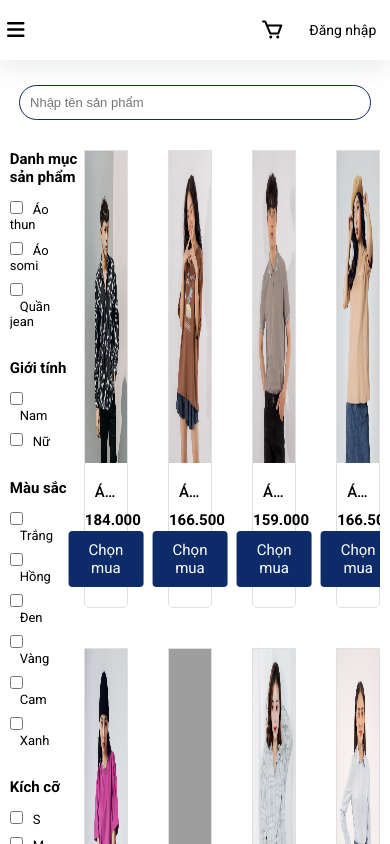
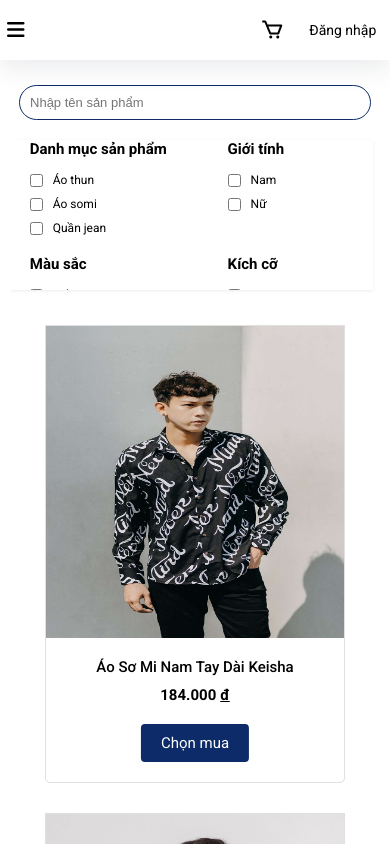
Before and after one commit to nguyenducde/shopping-authentic, a React (Create React App) app: page /danh-muc in a window 390 px wide. Shown: the top 844 px of the page. Built offline with nearby package versions, Linux system fonts and the light colour scheme; grey boxes are pictures that could not be loaded.

Commit message:
Responsive - Mobile - Category

```diff
--- a/src/pages/Category.js
+++ b/src/pages/Category.js
@@ -115,6 +115,7 @@ function Category(){
                 </div>
                 <div className='category'>
                     <div className='category__filter'>
+                        <div className='category__filter__group'>
                             <h3 className='category__filter__title'>Danh mục sản phẩm</h3>
                             <div className='category__filter__list'>
                                 {
@@ -125,6 +126,8 @@ function Category(){
                                     })
                                 }
                             </div>
+                        </div>
+                        <div className='category__filter__group'>
                             <h3 className='category__filter__title'>Giới tính</h3>
                             <div className='category__filter__list'>
                                 {
@@ -135,6 +138,8 @@ function Category(){
                                     })
                                 }
                             </div>
+                        </div>
+                        <div className='category__filter__group'>
                             <h3 className='category__filter__title'>Màu sắc</h3>
                             <div className='category__filter__list'>
                                 {
@@ -145,6 +150,8 @@ function Category(){
                                     })
                                 }
                             </div>
+                        </div>
+                        <div className='category__filter__group'>
                             <h3 className='category__filter__title'>Kích cỡ</h3>
                             <div className='category__filter__list'>
                                 {
@@ -154,6 +161,7 @@ function Category(){
                                         )
                                     })
                                 }
+                            </div>
                         </div>
                     </div>
                     <div className='category__product'>
--- a/src/sass/_category.scss
+++ b/src/sass/_category.scss
@@ -91,3 +91,82 @@
         }
     }
 }
+
+@media only screen and (min-width: 1300px){
+
+}
+
+@media only screen and (min-width: 1024px) and (max-width: 1299px){
+
+}
+
+@media only screen and (min-width: 768px) and (max-width: 1023px){
+
+}
+
+@media only screen and (max-width: 768px){
+    .category {
+        flex-direction: column;
+        margin-top: 2rem;
+
+        &__filter {
+            width: 98%;
+            display: flex;
+            justify-content: center;
+            overflow-x: auto;
+            flex-wrap: wrap;
+            height: 150px;
+            box-shadow: 0px 1px 3px #00000014;
+
+            &::-webkit-scrollbar {
+                width: 8px;
+            }
+
+            &::-webkit-scrollbar-track {
+                border-radius: 5px;
+                box-shadow: inset 0 0 10px rgba(0, 0, 0, 0.25);
+            }
+
+            &::-webkit-scrollbar-thumb {
+                border-radius: 5px;
+                background-color: #00a786;
+            }
+
+            &__group {
+                flex-shrink: 0;
+
+                &:nth-child(even) {
+                    width: 40%;
+                }
+                &:nth-child(odd) {
+                    width: 60%;
+                    padding-left: 2rem;
+                }
+            }
+
+            &__list {
+                margin-bottom: 1rem;
+
+                &__group {
+                    font-size: 1.2rem;
+                    display: flex;
+                    align-items: center;
+                }
+            }
+        }
+
+        &__product {
+            margin-top: 2rem;
+            flex-direction: column;
+
+            &__item {
+                width: 300px;
+                margin: 0 auto 3rem;
+
+                &:first-child {
+                    margin-top: 1.5rem;
+                }
+            }
+        }
+    }
+}
```
Lines whose indentation alone changed are shown as unchanged.
